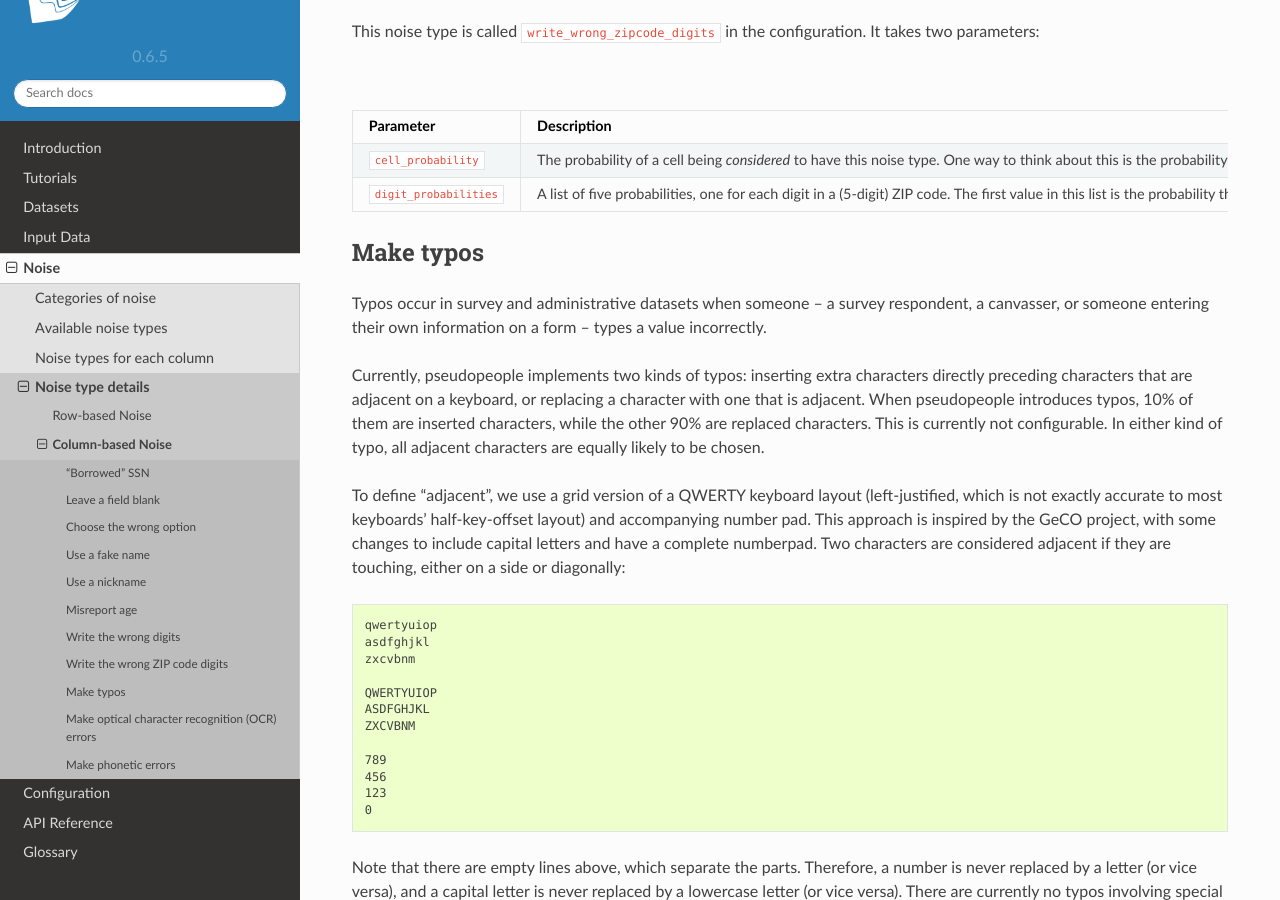
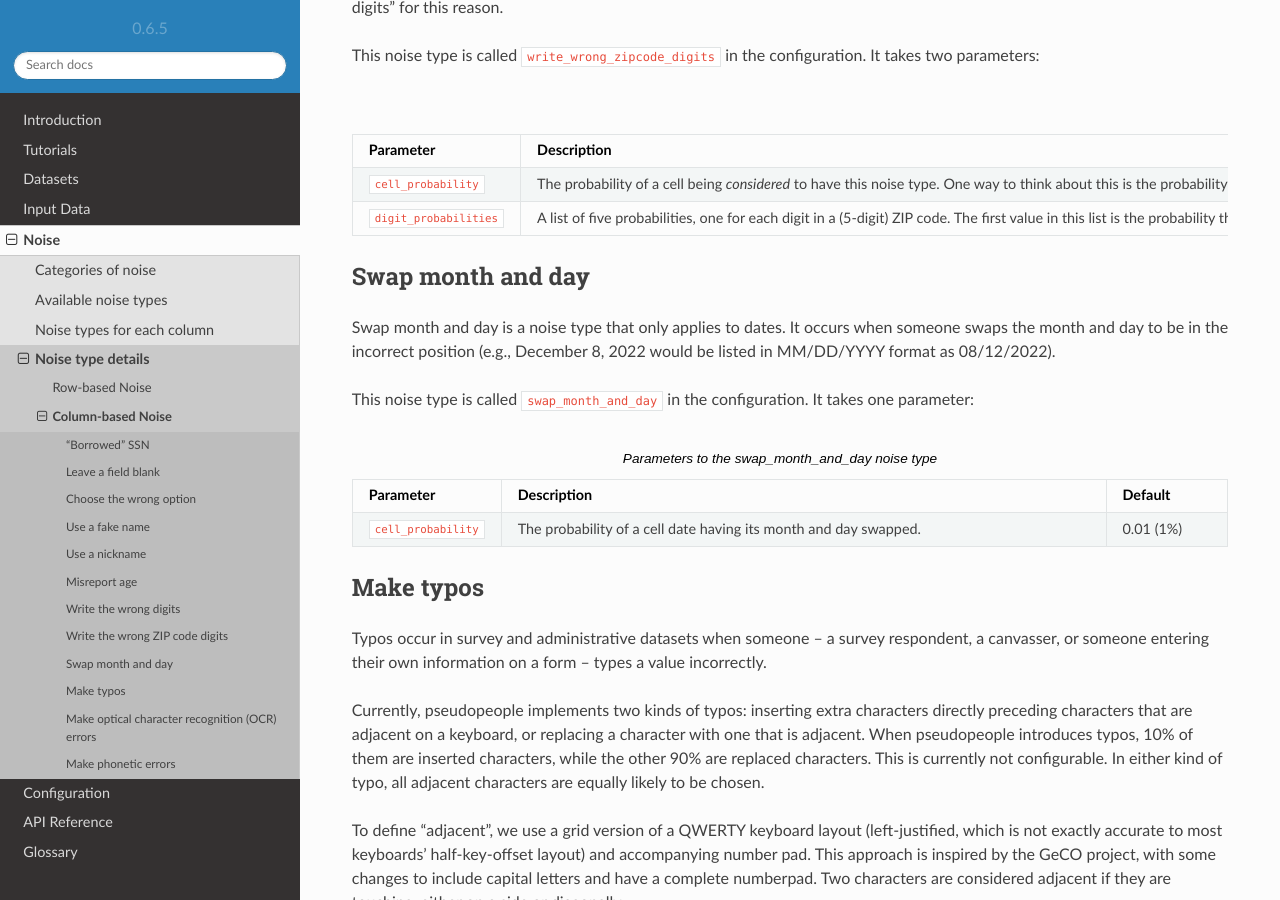
Before and after one commit to ihmeuw/pseudopeople, a Sphinx documentation site: the page built from docs/source/noise/column_noise.rst, in a window 1280 px wide and 900 px high, scrolled down 3803 px. Built offline with Sphinx 7.4.7 and the Read the Docs theme 2.0.0, drawn with Linux system fonts in a browser that asks for light colours.

Commit message:
Document swap month and day noise function  (#220)
* Add swap month and day to noise page

* Add detailed description of swap_month_and_day

* Quick punctuation fix

* Add Zebs correction

---------

Co-authored-by: Alix Pletcher <pletale@ihme.washington.edu>

```diff
--- a/docs/source/noise/column_noise.rst
+++ b/docs/source/noise/column_noise.rst
@@ -248,6 +248,25 @@ It takes two parameters:
       The second value in the list is the corresponding probability for the second digit, and so on.
     - [0.04, 0.04, 0.20, 0.36, 0.36]
 
+Swap month and day
+------------------
+
+Swap month and day is a noise type that only applies to dates. It occurs when someone swaps the month and day to be in the incorrect position (e.g., December 8, 2022 would be listed in MM/DD/YYYY format as 08/12/2022).
+
+This noise type is called :code:`swap_month_and_day` in the configuration. It takes one parameter:
+
+.. list-table:: Parameters to the swap_month_and_day noise type
+  :widths: 1 5 1
+  :header-rows: 1
+
+  * - Parameter
+    - Description
+    - Default
+  * - :code:`cell_probability`
+    - The probability of a cell date having its month and day swapped.
+    - 0.01 (1%)
+
+
 Make typos
 ----------
 
```
Also changed, not shown: docs/source/noise/index.rst (+5 -2 lines).
